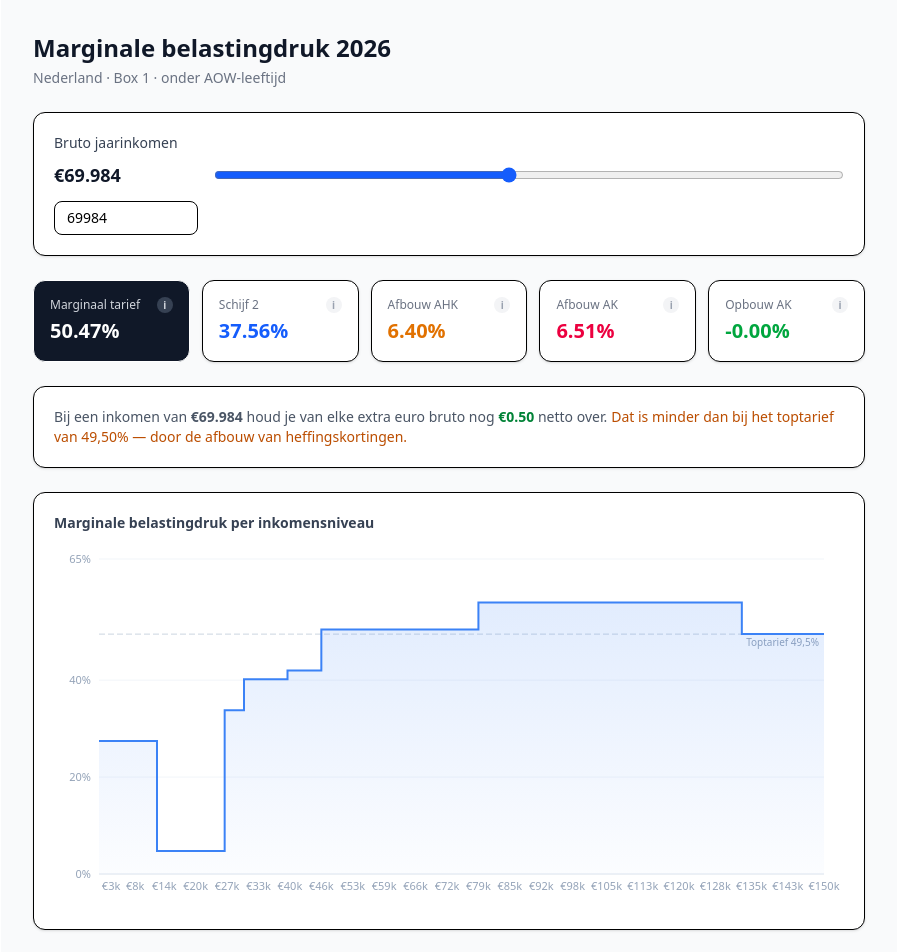
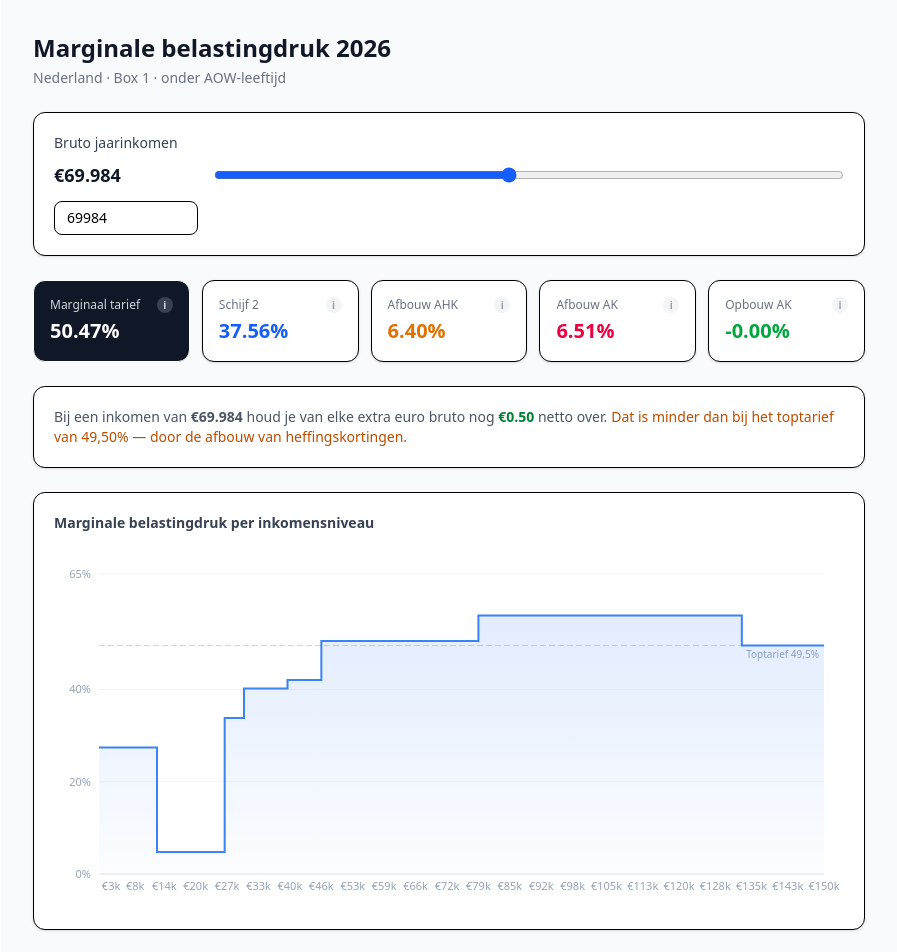
Before and after one commit to GeertO97/marginale-belastingdruk, a React (Vite) app: page / in a window 1280 px wide. Shown: the top 952 px of the page, without its empty margins (191-1088 px from the left). Built offline with nearby package versions, Linux system fonts and the light colour scheme.

Commit message:
Increase chart top margin to prevent income label clipping
Co-Authored-By: Claude Opus 4.6 <noreply@anthropic.com>

```diff
--- a/src/App.jsx
+++ b/src/App.jsx
@@ -188,7 +188,7 @@ export default function App() {
       <div className="bg-white rounded-xl shadow-sm border p-5 mb-6">
         <h2 className="text-sm font-semibold text-gray-700 mb-4">Marginale belastingdruk per inkomensniveau</h2>
         <ResponsiveContainer width="100%" height={360}>
-          <AreaChart data={chartData} margin={{ top: 10, right: 20, left: 0, bottom: 5 }}>
+          <AreaChart data={chartData} margin={{ top: 25, right: 20, left: 0, bottom: 5 }}>
             <defs>
               <linearGradient id="gradTotal" x1="0" y1="0" x2="0" y2="1">
                 <stop offset="0%" stopColor="#3b82f6" stopOpacity={0.25} />
```
